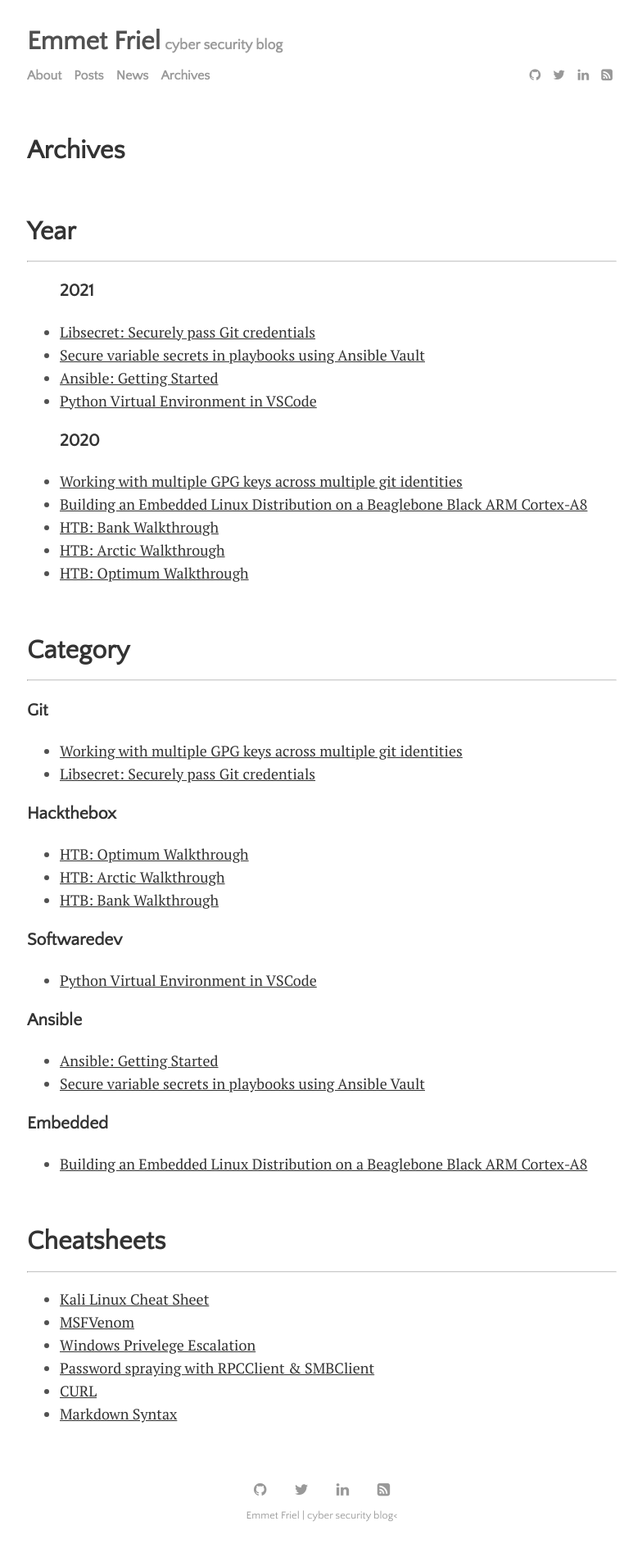
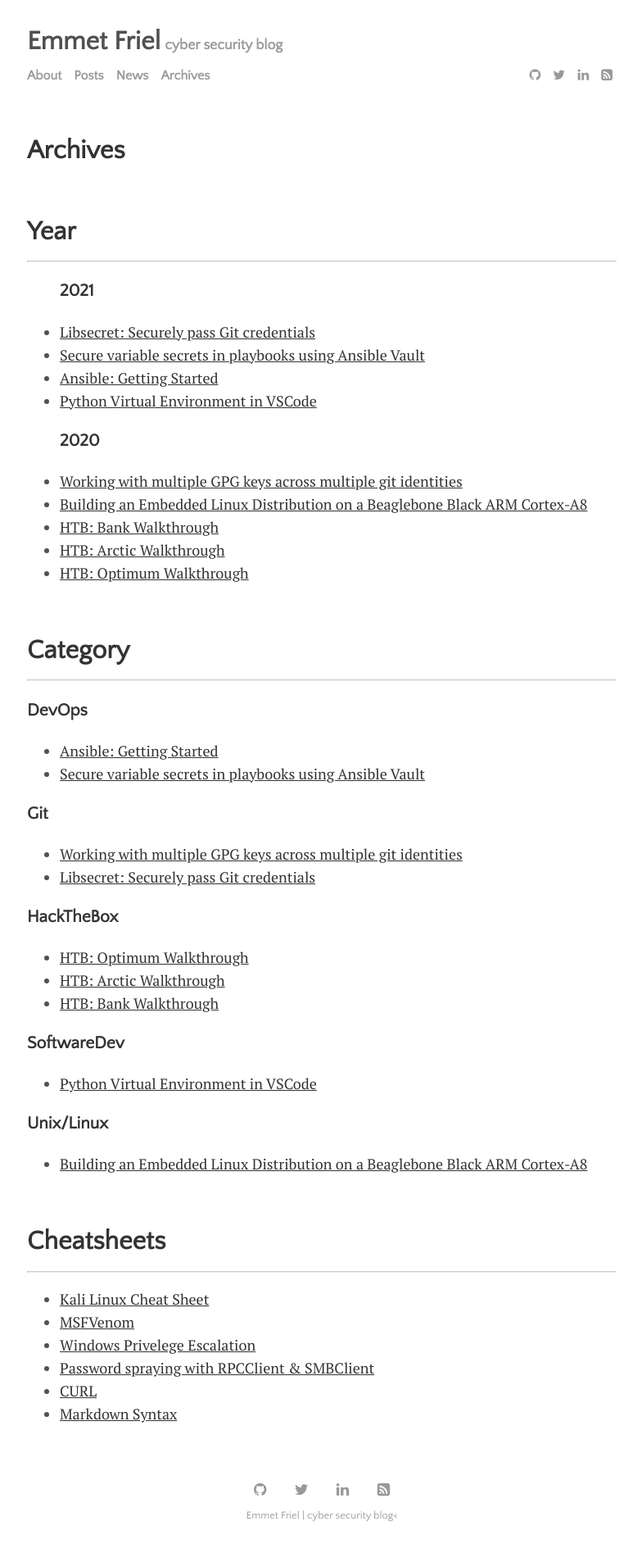
Before and after one commit to efriel94/ef_blog, a Jekyll site: the page built from menu/archives.md, in a window 1280 px wide. Shown: the whole page at 82% size, without its empty margins (247-1031 px from the left). Built offline with Jekyll 4.4.1, drawn with Linux system fonts in a browser that asks for light colours.

Commit message:
Fixed capitalize in archives and updated category names

```diff
--- a/_posts/DevOps/2021-06-24-ansible-setup.md
+++ b/_posts/DevOps/2021-06-24-ansible-setup.md
@@ -2,7 +2,7 @@
 layout: post
 title: "Ansible: Getting Started"
 author: "Emmet Friel"
-categories: ansible
+categories: DevOps
 image: devops/ansible.jpeg
 ---
 
--- a/_posts/DevOps/2021-06-24-ansible-vault.md
+++ b/_posts/DevOps/2021-06-24-ansible-vault.md
@@ -2,7 +2,7 @@
 layout: post
 title: "Secure variable secrets in playbooks using Ansible Vault"
 author: "Emmet Friel"
-categories: ansible
+categories: DevOps
 image: devops/ansible.jpeg
 ---
 
--- a/_posts/EmbeddedLinux/2020-05-16-embedded-linux.md
+++ b/_posts/EmbeddedLinux/2020-05-16-embedded-linux.md
@@ -2,7 +2,7 @@
 layout: post
 title: "Building an Embedded Linux Distribution on a Beaglebone Black ARM Cortex-A8"
 author: "Emmet Friel"
-categories: embedded
+categories: Unix/Linux
 image: embedded/bb-linux/linux.jpg
 ---
 
--- a/menu/archives.md
+++ b/menu/archives.md
@@ -29,10 +29,10 @@ title: "Archives"
 {% assign sorted_cats = site.categories | sort %}
 {% for category in sorted_cats %}
 {% assign sorted_posts = category[1] | reverse %}
-<h3 id="{{category[0] | uri_escape | downcase }}">{{category[0] | capitalize}}</h3>
+<h3 id="{{category[0] | uri_escape | downcase | reversed }}">{{category[0]}}</h3>
 <ul>
   {% for post in sorted_posts %}
- 	<li><a href="{{ site.github.url }}{{ site.baseurl }}{{  post.url }}">{{  post.title }}</a></li>
+ 	<li><a href="{{ site.github.url }}{{ site.baseurl }}{{ post.url }}">{{  post.title }}</a></li>
   {% endfor %}
 </ul>
 {% endfor %}
```
